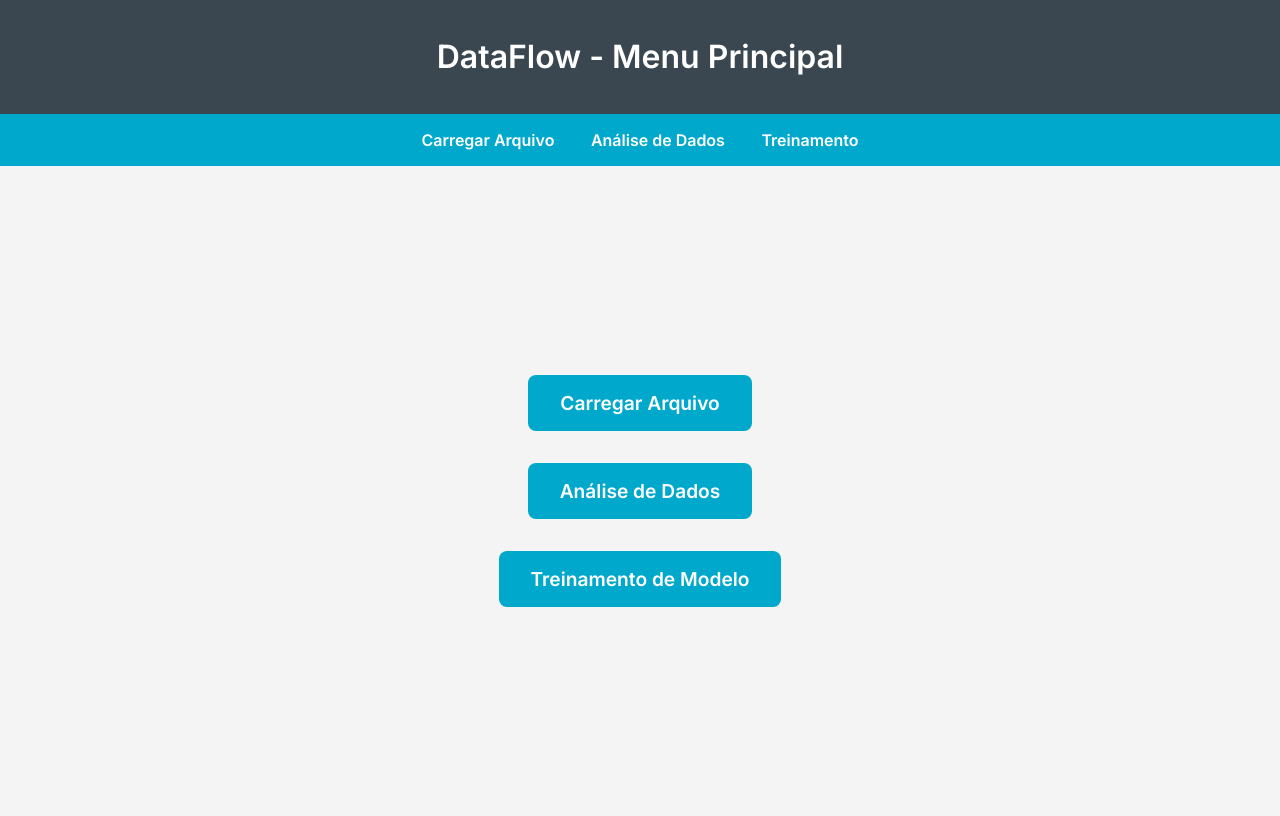
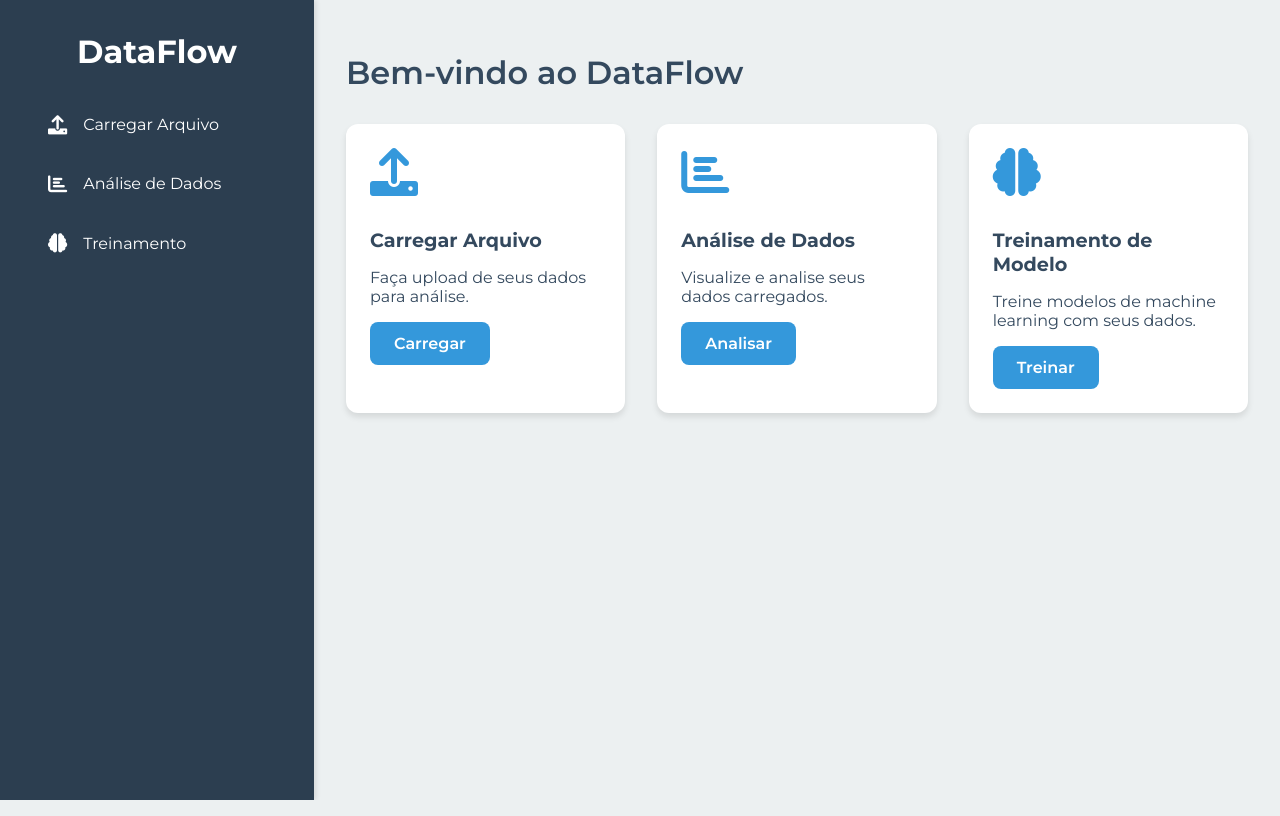
Before and after one commit to GustavoRossii/TrabalhoFinalTopicos, a Flask app: page /menu in a window 1280 px wide. Run offline with Flask 3, Linux system fonts and the light colour scheme.

Commit message:
Update menu.html

```diff
--- a/templates/menu.html
+++ b/templates/menu.html
@@ -3,91 +3,155 @@
 <head>
     <meta charset="UTF-8">
     <meta name="viewport" content="width=device-width, initial-scale=1.0">
-    <title>Menu Principal</title>
-    <link href="https://fonts.googleapis.com/css2?family=Inter:wght@300;400;600&display=swap" rel="stylesheet">
+    <title>DataFlow - Menu Principal</title>
+    <link href="https://fonts.googleapis.com/css2?family=Montserrat:wght@300;400;600;700&display=swap" rel="stylesheet">
+    <link rel="stylesheet" href="https://cdnjs.cloudflare.com/ajax/libs/font-awesome/6.0.0-beta3/css/all.min.css">
     <style>
         :root {
-            --primary-color: #3a4750;
-            --secondary-color: #00a8cc;
-            --accent-color: #ff6b6b;
-            --background-color: #f4f4f4;
-            --text-color: #333333;
+            --primary-color: #2c3e50;
+            --secondary-color: #3498db;
+            --accent-color: #e74c3c;
+            --background-color: #ecf0f1;
+            --text-color: #34495e;
+            --card-bg: #ffffff;
         }
         body, html {
             margin: 0;
             padding: 0;
-            font-family: 'Inter', sans-serif;
+            font-family: 'Montserrat', sans-serif;
             background-color: var(--background-color);
             color: var(--text-color);
             height: 100%;
         }
-        header {
+        .dashboard {
+            display: flex;
+            height: 100vh;
+        }
+        .sidebar {
+            width: 250px;
             background-color: var(--primary-color);
             color: white;
+            padding: 2rem;
+            box-shadow: 2px 0 5px rgba(0,0,0,0.1);
+        }
+        .logo {
+            font-size: 2rem;
+            font-weight: 700;
+            margin-bottom: 2rem;
             text-align: center;
-            padding: 1rem 0;
         }
-        nav {
-            text-align: center;
-            background-color: var(--secondary-color);
-            padding: 1rem 0;
+        .nav-item {
+            margin-bottom: 1rem;
         }
-        nav a {
+        .nav-item a {
             color: white;
             text-decoration: none;
-            font-weight: bold;
-            margin: 0 1rem;
-            transition: color 0.3s ease;
+            display: flex;
+            align-items: center;
+            padding: 0.75rem 1rem;
+            border-radius: 8px;
+            transition: all 0.3s ease;
         }
-        nav a:hover {
-            color: var(--accent-color);
+        .nav-item a:hover {
+            background-color: rgba(255,255,255,0.1);
         }
-        .container {
-            display: flex;
-            flex-direction: column;
-            justify-content: center;
-            align-items: center;
-            height: calc(100vh - 150px); /* Subtrai o tamanho do header e do nav */
-            text-align: center;
+        .nav-item i {
+            margin-right: 1rem;
+            font-size: 1.2rem;
         }
-        .menu-option {
-            margin: 1rem 0;
+        .main-content {
+            flex-grow: 1;
+            padding: 2rem;
+            overflow-y: auto;
         }
-        .menu-option a {
+        .header {
+            margin-bottom: 2rem;
+        }
+        .header h1 {
+            font-size: 2rem;
+            font-weight: 600;
+        }
+        .card-container {
+            display: grid;
+            grid-template-columns: repeat(auto-fit, minmax(250px, 1fr));
+            gap: 2rem;
+        }
+        .card {
+            background-color: var(--card-bg);
+            border-radius: 12px;
+            padding: 1.5rem;
+            box-shadow: 0 4px 6px rgba(0,0,0,0.1);
+            transition: all 0.3s ease;
+        }
+        .card:hover {
+            transform: translateY(-5px);
+            box-shadow: 0 6px 12px rgba(0,0,0,0.15);
+        }
+        .card h2 {
+            font-size: 1.2rem;
+            margin-bottom: 1rem;
+        }
+        .card-icon {
+            font-size: 3rem;
+            margin-bottom: 1rem;
+            color: var(--secondary-color);
+        }
+        .btn {
             display: inline-block;
-            padding: 1rem 2rem;
-            background: var(--secondary-color);
+            padding: 0.75rem 1.5rem;
+            background-color: var(--secondary-color);
             color: white;
             text-decoration: none;
             border-radius: 8px;
-            font-weight: bold;
-            font-size: 1.2rem;
-            transition: background 0.3s ease;
+            transition: all 0.3s ease;
+            font-weight: 600;
         }
-        .menu-option a:hover {
-            background: var(--accent-color);
+        .btn:hover {
+            background-color: var(--accent-color);
         }
     </style>
 </head>
 <body>
-    <header>
-        <h1>DataFlow - Menu Principal</h1>
-    </header>
-    <nav>
-        <a href="/upload">Carregar Arquivo</a>
-        <a href="/analisar">Análise de Dados</a>
-        <a href="/treinar">Treinamento</a>
-    </nav>
-    <div class="container">
-        <div class="menu-option">
-            <a href="/upload">Carregar Arquivo</a>
-        </div>
-        <div class="menu-option">
-            <a href="/analisar">Análise de Dados</a>
-        </div>
-        <div class="menu-option">
-            <a href="/treinar">Treinamento de Modelo</a>
-        </div>
+    <div class="dashboard">
+        <aside class="sidebar">
+            <div class="logo">DataFlow</div>
+            <nav>
+                <div class="nav-item">
+                    <a href="/upload"><i class="fas fa-upload"></i> Carregar Arquivo</a>
+                </div>
+                <div class="nav-item">
+                    <a href="/analisar"><i class="fas fa-chart-bar"></i> Análise de Dados</a>
+                </div>
+                <div class="nav-item">
+                    <a href="/treinar"><i class="fas fa-brain"></i> Treinamento</a>
+                </div>
+            </nav>
+        </aside>
+        <main class="main-content">
+            <header class="header">
+                <h1>Bem-vindo ao DataFlow</h1>
+            </header>
+            <div class="card-container">
+                <div class="card">
+                    <i class="fas fa-upload card-icon"></i>
+                    <h2>Carregar Arquivo</h2>
+                    <p>Faça upload de seus dados para análise.</p>
+                    <a href="/upload" class="btn">Carregar</a>
+                </div>
+                <div class="card">
+                    <i class="fas fa-chart-bar card-icon"></i>
+                    <h2>Análise de Dados</h2>
+                    <p>Visualize e analise seus dados carregados.</p>
+                    <a href="/analisar" class="btn">Analisar</a>
+                </div>
+                <div class="card">
+                    <i class="fas fa-brain card-icon"></i>
+                    <h2>Treinamento de Modelo</h2>
+                    <p>Treine modelos de machine learning com seus dados.</p>
+                    <a href="/treinar" class="btn">Treinar</a>
+                </div>
+            </div>
+        </main>
     </div>
 </body>
 </html>
```
